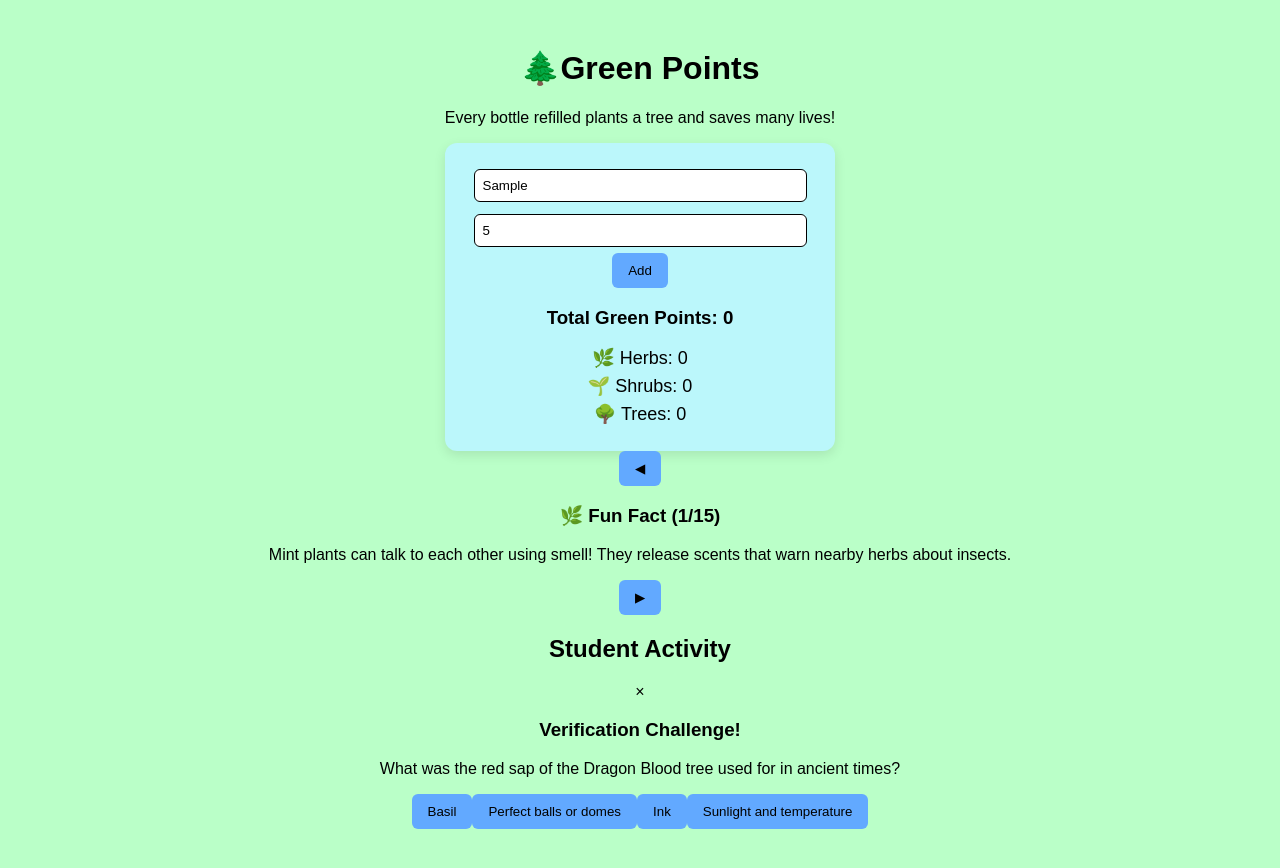
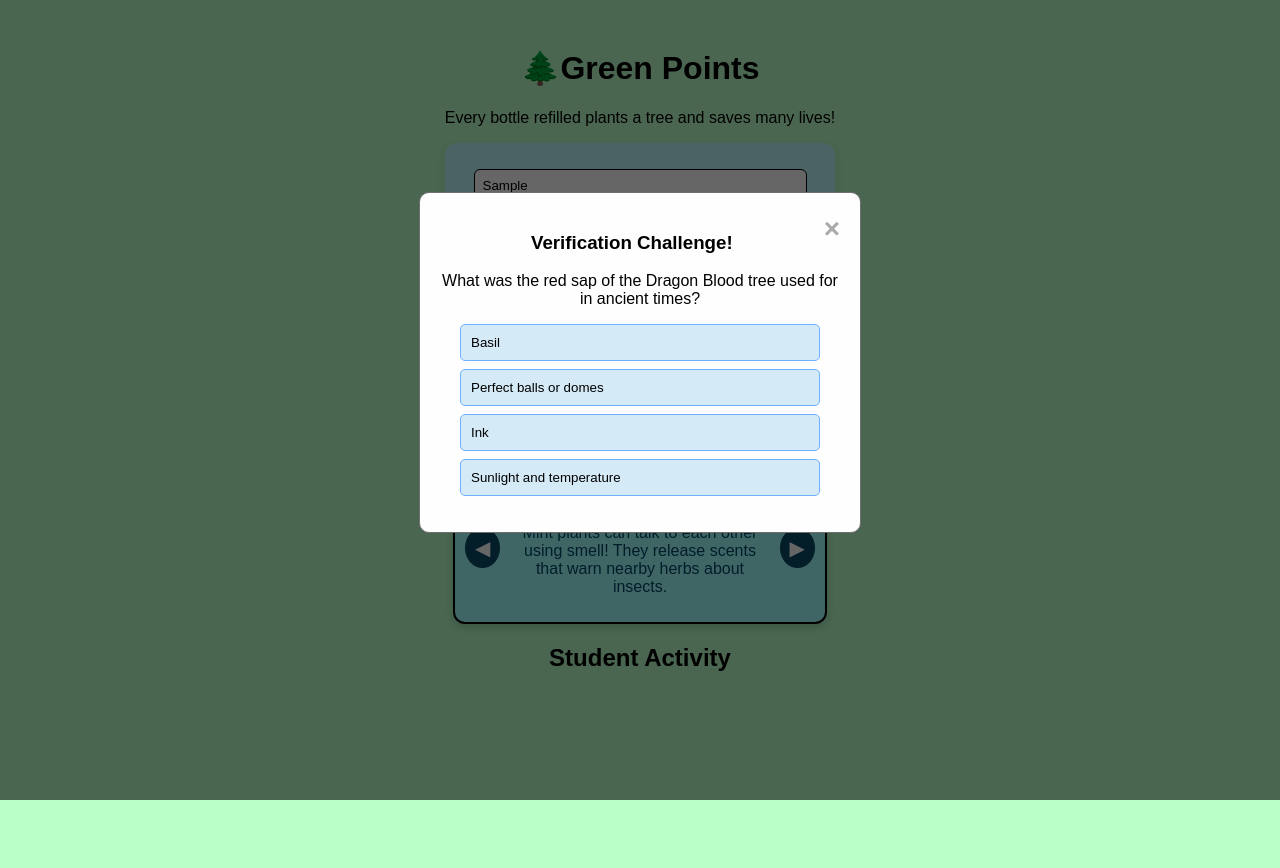
Before and after one commit to AadyaRaut/Byte-Battle-Hackathon-7th-Grade, a plain HTML site: page Habitree_Website/index.html in a window 1280 px wide. Both pictures are taken after typing "Sample", "5" into the empty fields and a click on the button "Add". After the commit the page ends 800 px from the top, so only its background shows below. Drawn offline with Linux system fonts and the light colour scheme.

Commit message:
Update style.css

```diff
--- a/Habitree_Website/style.css
+++ b/Habitree_Website/style.css
@@ -1,9 +1,64 @@
 body {
-  font-family: Arial;
+    font-family: Arial, sans-serif;
     background: #baffc8;
     padding: 20px;
     text-align: center;
+    overflow-x: hidden;
 }
+
+/* --- loader styles --- */
+
+#loader {
+    position: fixed;
+    top: 0;
+    left: 0;
+    width: 100%;
+    height: 100%;
+    background: #baffc8; /* matching body background*/
+    display: flex;
+    justify-content: center;
+    align-items: center;
+    z-index: 9999;
+    opacity: 1;
+    transition: opacity 1.5s ease-out; /* fading effect */
+}
+
+.logo-animation {
+    display: flex;
+    justify-content: center;
+    align-items: center;
+    /* animation */
+    animation: bounceAndFloat 2.5s ease-in-out forwards;
+}
+
+.initial-logo {
+    /*size of logo image */
+    width: 200px;
+    height: auto;
+    display: block;
+}
+
+/* animation logo bounces, floats up and disappears */
+@keyframes bounceAndFloat {
+    0% { transform: translateY(0) scale(1); opacity: 1; }
+    50% { transform: translateY(-10px) scale(1.05); opacity: 1; }
+    100% { transform: translateY(-100vh) scale(0.5); opacity: 0; }
+}
+
+/* hide main content until animation is done */
+#mainContent.hidden {
+    opacity: 0;
+    visibility: hidden;
+    transition: opacity 1s ease-in;
+}
+
+#mainContent.visible {
+    opacity: 1;
+    visibility: visible;
+}
+
+
+/* app overall styling */
 
 .card {
     background: rgb(187, 247, 251);
@@ -29,6 +84,11 @@ button {
     background: #62a9ff;
     color: rgb(0, 0, 0);
     cursor: pointer;
+    transition: background 0.3s;
+}
+
+button:hover {
+    background: #4a91e0;
 }
 
 .rewards div {
@@ -45,3 +105,116 @@ button {
     text-align: left;
     font-size: 14px;
 }
+
+/* fact card style */
+.fact-card-display {
+    display: flex;
+    justify-content: space-between;
+    align-items: center;
+    background: #9dfffa;
+    color: #04476b;
+    width: 350px;
+    padding: 10px;
+    margin: 20px auto;
+    border-radius: 12px;
+    border: 2px solid #000000;
+    box-shadow: 0 4px 8px rgba(1, 55, 33, 0.2);
+}
+
+.fact-card-display > div {
+    flex-grow: 1;
+    padding: 0 10px;
+}
+
+.fact-card-display h3 {
+    margin-top: 0;
+}
+
+.nav-arrow {
+    padding: 5px 10px;
+    background: #094b67;
+    color: white;
+    font-size: 20px;
+    border-radius: 50%;
+    line-height: 1;
+    height: 40px;
+    width: 40px;
+    display: flex;
+    align-items: center;
+    justify-content: center;
+    margin: 0;
+}
+
+/* quiz modal style */
+.modal {
+    display: none;
+    position: fixed;
+    z-index: 10;
+    left: 0;
+    top: 0;
+    width: 100%;
+    height: 100%;
+    overflow: auto;
+    background-color: rgba(0,0,0,0.6);
+}
+
+.modal-content {
+    background-color: #fefefe;
+    margin: 15% auto;
+    padding: 20px;
+    border: 1px solid #6f6f6f;
+    width: 80%;
+    max-width: 400px;
+    border-radius: 10px;
+    text-align: center;
+}
+
+.close-button {
+    color: #aaa;
+    float: right;
+    font-size: 28px;
+    font-weight: bold;
+}
+
+.close-button:hover, .close-button:focus {
+    color: black;
+    text-decoration: none;
+    cursor: pointer;
+}
+
+.quiz-option {
+    display: block;
+    width: 90%;
+    margin: 8px auto;
+    padding: 10px;
+    background: #d4eaf7;
+    border: 1px solid #6eafff;
+    border-radius: 5px;
+    cursor: pointer;
+    text-align: left;
+    transition: background 0.2s;
+}
+
+.quiz-option:hover {
+    background: #bce1f7;
+}
+
+.correct {
+    background: #82fa94 !important;
+    border-color: rgb(0, 255, 89) !important;
+}
+
+.incorrect {
+    background: #fda6a6 !important;
+    border-color: red !important;
+}
+
+.message.correct {
+    color: rgb(0, 255, 89);
+    font-weight: bold;
+}
+
+.message.incorrect {
+    color: red;
+    font-weight: bold;
+}
```
Lines whose indentation alone changed are shown as unchanged.
